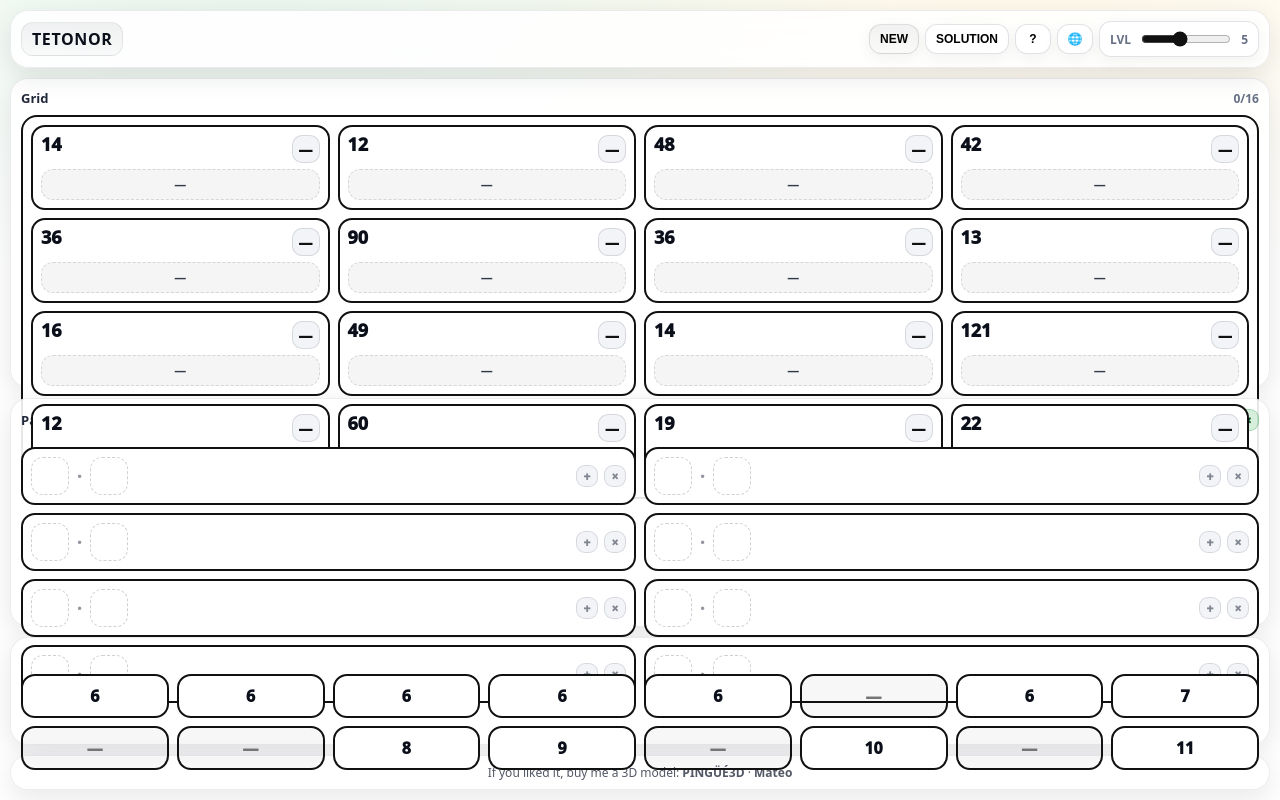
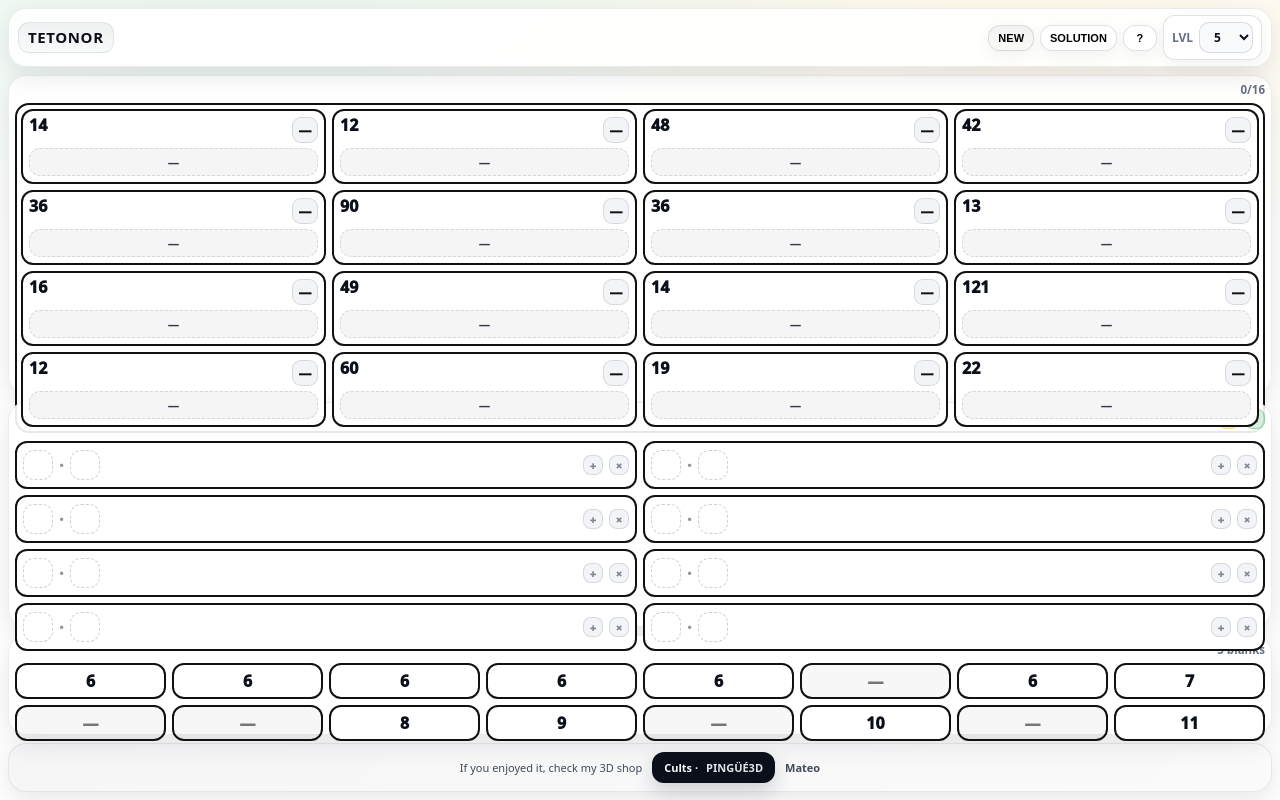
Before and after one commit to mateofoulkes-lab/tetonor, a plain HTML site: page index.html in a window 1280 px wide. Drawn offline with Linux system fonts and the light colour scheme.

Commit message:
Compact layout and refine win confetti

```diff
--- a/index.html
+++ b/index.html
@@ -51,16 +51,16 @@
       height:100svh;
       display:flex;
       flex-direction:column;
-      padding:10px;
-      gap:10px;
+      padding:8px;
+      gap:8px;
     }
 
     .topbar{
       display:flex;
       align-items:center;
       justify-content:space-between;
-      gap:10px;
-      padding:10px 10px;
+      gap:8px;
+      padding:6px 9px;
       border-radius: var(--r-lg);
       background: rgba(255,255,255,.85);
       backdrop-filter: blur(10px);
@@ -76,10 +76,10 @@
     .logo{
       font-weight:900;
       letter-spacing:.6px;
-      font-size:16px;
+      font-size:15px;
       line-height:1;
-      padding:8px 10px;
-      border-radius: 12px;
+      padding:7px 9px;
+      border-radius: 11px;
       background: linear-gradient(180deg, rgba(15,23,42,.06), rgba(15,23,42,.02));
       border:1px solid rgba(15,23,42,.08);
       white-space:nowrap;
@@ -109,9 +109,9 @@
       border:1px solid rgba(15,23,42,.12);
       background: #fff;
       border-radius: 12px;
-      padding:7px 10px;
+      padding:6px 9px;
       font-weight:800;
-      font-size:12px;
+      font-size:11px;
       cursor:pointer;
       box-shadow: 0 4px 16px rgba(15,23,42,.06);
       display:flex;
@@ -128,16 +128,16 @@
       background: linear-gradient(180deg, rgba(52,168,83,.12), rgba(52,168,83,.05));
     }
     .btn.icon{
-      padding:7px 9px;
-      width:36px;
+      padding:6px 8px;
+      width:34px;
       justify-content:center;
     }
 
     .difficulty{
       display:flex;
       align-items:center;
-      gap:8px;
-      padding:7px 10px;
+      gap:6px;
+      padding:6px 8px;
       border-radius: 12px;
       border:1px solid rgba(15,23,42,.12);
       background:#fff;
@@ -148,15 +148,20 @@
       user-select:none;
       white-space:nowrap;
     }
-    .difficulty input[type="range"]{
-      width:90px;
-      accent-color:#111;
+    .difficulty select{
+      border:1px solid rgba(15,23,42,.14);
+      border-radius:10px;
+      padding:5px 8px 5px 10px;
+      font:inherit;
+      font-weight:900;
+      color:#0b0f1a;
+      background:#f8fafc;
     }
 
     .main{
       display:flex;
       flex-direction:column;
-      gap:10px;
+      gap:8px;
       flex:1;
       min-height:0;
     }
@@ -167,32 +172,27 @@
       background: rgba(255,255,255,.9);
       border:1px solid rgba(15,23,42,.08);
       box-shadow: var(--shadow);
-      padding:10px;
+      padding:6px;
       min-height:0;
     }
     .panelHead{
       display:flex;
       align-items:center;
-      justify-content:space-between;
-      gap:10px;
-      margin-bottom:8px;
-    }
-    .panelHead .title{
-      font-weight:900;
-      font-size:13px;
-      color: rgba(15,23,42,.92);
+      justify-content:flex-end;
+      gap:8px;
+      margin-bottom:6px;
     }
     .panelHead .progress{
-      font-size:12px;
+      font-size:11.5px;
       color: var(--muted);
       font-weight:800;
     }
 
     .gridWrap{
       border:2px solid #111;
-      border-radius: 16px;
+      border-radius: 14px;
       background:#fff;
-      padding:8px;
+      padding:4px;
       min-height:0;
       overflow:hidden; /* default: sin scroll */
     }
@@ -203,21 +203,22 @@
     .grid{
       display:grid;
       grid-template-columns: repeat(4, 1fr);
-      gap:8px;
+      gap:6px;
     }
 
     .cell{
       border:2px solid #111;
-      border-radius: 14px;
+      border-radius: 12px;
       background:#fff;
-      padding:8px 8px;
-      min-height:74px;
+      padding:6px 6px;
+      min-height:60px;
       display:flex;
       flex-direction:column;
       justify-content:space-between;
-      gap:6px;
+      gap:5px;
       position:relative;
       user-select:none;
+      touch-action:none;
     }
 
     .cellTop{
@@ -228,17 +229,17 @@
     }
     .target{
       font-weight:1000;
-      font-size:18px;
+      font-size:16px;
       line-height:1;
     }
 
     .opPill{
-      width:28px; height:28px;
-      border-radius: 10px;
+      width:26px; height:26px;
+      border-radius: 9px;
       display:grid;
       place-items:center;
       font-weight:1000;
-      font-size:14px;
+      font-size:13px;
       border:1px solid rgba(15,23,42,.12);
       background: var(--chip);
       color:#111;
@@ -256,11 +257,11 @@
     }
 
     .expr{
-      font-size:12px;
+      font-size:11.5px;
       color: rgba(15,23,42,.85);
       font-weight:900;
-      padding:6px 8px;
-      border-radius: 12px;
+      padding:5px 7px;
+      border-radius: 11px;
       background: rgba(15,23,42,.04);
       border:1px dashed rgba(15,23,42,.14);
       min-height:28px;
@@ -271,7 +272,7 @@
     }
 
     .solLine{
-      font-size:11px;
+      font-size:10.5px;
       color: var(--muted);
       font-weight:800;
       display:none;
@@ -289,38 +290,39 @@
     .pairsWrap{
       display:flex;
       flex-direction:column;
-      gap:8px;
+      gap:6px;
       min-height:0;
     }
     .pairsGrid{
       display:grid;
       grid-template-columns: repeat(2, 1fr);
-      gap:8px;
+      gap:6px;
       min-height:0;
     }
     .pairCard{
       border:2px solid #111;
-      border-radius: 14px;
+      border-radius: 12px;
       background:#fff;
-      padding:8px;
+      padding:6px;
       display:flex;
       align-items:center;
       justify-content:space-between;
-      gap:8px;
+      gap:6px;
       user-select:none;
       position:relative;
-      min-height:58px;
+      min-height:48px;
+      touch-action:none;
     }
     .pairSlots{
       display:flex;
-      gap:8px;
+      gap:6px;
       align-items:center;
       flex:1;
       min-width:0;
     }
     .pairSlot{
-      width:38px; height:38px;
-      border-radius: 12px;
+      width:30px; height:30px;
+      border-radius: 11px;
       background: #fff;
       border:1px dashed rgba(15,23,42,.20);
       display:grid;
@@ -329,6 +331,7 @@
       color:#111;
       overflow:hidden;
       position:relative;
+      touch-action:none;
     }
     .pairSlot.filled{
       border-style:solid;
@@ -346,12 +349,12 @@
       flex:0 0 auto;
     }
     .mark{
-      width:22px;height:22px;
-      border-radius: 9px;
+      width:20px;height:20px;
+      border-radius: 8px;
       display:grid;
       place-items:center;
       font-weight:1000;
-      font-size:12px;
+      font-size:11px;
       border:1px solid rgba(15,23,42,.12);
       background: var(--chip);
       color: rgba(15,23,42,.5);
@@ -377,18 +380,19 @@
     .numsGrid{
       display:grid;
       grid-template-columns: repeat(8, 1fr);
-      gap:8px;
+      gap:6px;
     }
     .numTok{
       border:2px solid #111;
-      border-radius: 14px;
+      border-radius: 12px;
       background:#fff;
-      min-height:44px;
+      min-height:36px;
       display:grid;
       place-items:center;
       font-weight:1000;
       user-select:none;
       position:relative;
+      touch-action:none;
     }
     .numTok.used{
       opacity:.38;
@@ -496,13 +500,31 @@
     .footer{
       padding:8px 10px;
       border-radius: var(--r-lg);
-      background: rgba(255,255,255,.85);
+      background: linear-gradient(135deg, rgba(15,23,42,.04), rgba(15,23,42,.02));
       border:1px solid rgba(15,23,42,.08);
       box-shadow: var(--shadow);
-      font-size:12px;
-      color: rgba(15,23,42,.72);
+      font-size:11px;
+      color: rgba(15,23,42,.78);
       text-align:center;
-    }
+      display:flex;
+      align-items:center;
+      justify-content:center;
+      gap:10px;
+      flex-wrap:wrap;
+    }
+    .footer .pill{
+      display:inline-flex;
+      align-items:center;
+      gap:8px;
+      padding:8px 12px;
+      border-radius:12px;
+      background:#0b0f1a;
+      color:#f8fafc;
+      text-decoration:none;
+      box-shadow: 0 8px 20px rgba(15,23,42,.18);
+      font-weight:900;
+    }
+    .footer .pill span{ opacity:.9; font-weight:700; }
 
     /* Confetti canvas */
     #confetti{
@@ -531,12 +553,10 @@
         <button class="btn primary" id="btnNew">NUEVO</button>
         <button class="btn" id="btnReveal">SOLUCIÓN</button>
         <button class="btn icon" id="btnHelp" title="Help">?</button>
-        <button class="btn icon" id="btnLang" title="Language">🌐</button>
 
         <div class="difficulty" title="Dificultad">
-          <span id="diffLabel">DIF</span>
-          <input id="diffRange" type="range" min="0" max="12" step="1" value="5">
-          <span id="diffVal">5</span>
+          <label for="diffSelect" id="diffLabel">DIF</label>
+          <select id="diffSelect" aria-label="Difficulty"></select>
         </div>
       </div>
     </div>
@@ -545,7 +565,6 @@
       <!-- GRID -->
       <div class="panel">
         <div class="panelHead">
-          <div class="title" id="gridTitle">Grilla</div>
           <div class="progress" id="progressText">0/16</div>
         </div>
 
@@ -557,8 +576,7 @@
       <!-- PAIRS -->
       <div class="panel pairsWrap">
         <div class="panelHead">
-          <div class="title" id="pairsTitle">Pares</div>
-          <div class="progress" style="display:flex; gap:8px; align-items:center;">
+          <div class="progress" style="display:flex; gap:6px; align-items:center;">
             <span class="mark add on">+</span>
             <span class="mark mul on">×</span>
           </div>
@@ -570,16 +588,13 @@
       <!-- NUMBERS -->
       <div class="panel">
         <div class="panelHead">
-          <div class="title" id="numsTitle">Números</div>
           <div class="progress" id="numsHint"></div>
         </div>
         <div class="numsGrid" id="numsGrid"></div>
       </div>
     </div>
 
-    <div class="footer" id="footer">
-      Si te gustó comprame un modelito 3d: <b>PINGÜÉ3D</b> · <b>Mateo</b>
-    </div>
+    <div class="footer" id="footer"></div>
   </div>
 
   <div class="ghost" id="ghost"></div>
@@ -642,7 +657,7 @@
         toastStripOrder:"La pool debe estar ordenada (ascendente).",
         toastMissing:"Falta completar cosas.",
         toastWin:"¡Perfecto!",
-        footer:`Si te gustó comprame un modelito 3d: <a href="https://cults3d.com/es/usuarios/PINGUE3D/modelos-3d"> <b>PINGUE3D</b> </a> · <b>Mateo</b>`
+        footer:`<span>Si te gustó, visitá mi tienda 3D</span><a class="pill" href="https://cults3d.com/es/usuarios/PINGUE3D/modelos-3d" target="_blank" rel="noreferrer noopener">Cults · <span>PINGÜÉ3D</span></a><span><b>Mateo</b></span>`
       },
       en: {
         new:"NEW",
@@ -680,7 +695,7 @@
         toastStripOrder:"The pool must be ascending.",
         toastMissing:"Something is missing.",
         toastWin:"Perfect!",
-        footer:`If you liked it, buy me a 3D model: <b>PINGÜÉ3D</b> · <b>Mateo</b>`
+        footer:`<span>If you enjoyed it, check my 3D shop</span><a class="pill" href="https://cults3d.com/en/users/PINGUE3D/3d-models" target="_blank" rel="noreferrer noopener">Cults · <span>PINGÜÉ3D</span></a><span><b>Mateo</b></span>`
       }
     };
 
@@ -705,10 +720,8 @@
     const btnNew = document.getElementById("btnNew");
     const btnReveal = document.getElementById("btnReveal");
     const btnHelp = document.getElementById("btnHelp");
-    const btnLang = document.getElementById("btnLang");
-
-    const diffRange = document.getElementById("diffRange");
-    const diffVal = document.getElementById("diffVal");
+
+    const diffSelect = document.getElementById("diffSelect");
     const diffLabel = document.getElementById("diffLabel");
 
     const back = document.getElementById("back");
@@ -721,6 +734,7 @@
     const toastEl = document.getElementById("toast");
 
     let reveal = false;
+    let hasWon = false;
 
     const S = {
       difficulty: 5, // cantidad de huecos (0 = más fácil)
@@ -734,6 +748,13 @@
       solution: { fullStrip:[], solPairs:[], cells:[] }
     };
 
+    for(let i=0;i<=12;i++){
+      const opt = document.createElement("option");
+      opt.value = String(i);
+      opt.textContent = String(i);
+      diffSelect.appendChild(opt);
+    }
+
     function randInt(min,max){ return Math.floor(Math.random()*(max-min+1))+min; }
     function shuffle(arr){
       for(let i=arr.length-1;i>0;i--){
@@ -803,6 +824,7 @@
       S.grid  = Array.from({length:16}, ()=>({cardId:null, op:null}));
 
       reveal = false;
+      hasWon = false;
       btnReveal.classList.remove("toggleOn");
 
       renderAll();
@@ -896,20 +918,18 @@
     }
 
     function applyTexts(){
+      document.documentElement.setAttribute("lang", LANG);
       btnNew.textContent = t("new");
       btnReveal.textContent = t("sol");
       btnHelp.title = t("help");
       helpTitle.textContent = t("help");
       helpBody.innerHTML = t("helpBody");
 
-      document.getElementById("gridTitle").textContent = t("grid");
-      document.getElementById("pairsTitle").textContent = t("pairs");
-      document.getElementById("numsTitle").textContent = t("nums");
-
       miniHint.textContent = t("hint");
 
       diffLabel.textContent = t("diff");
       document.querySelector(".difficulty").title = t("diffTip");
+      diffSelect.value = String(S.difficulty);
 
       footer.innerHTML = I18N[LANG].footer;
       numsHint.textContent = t("numsHint", S.difficulty);
@@ -1149,24 +1169,28 @@
       // 1) blanks filled
       for(let i=0;i<16;i++){
         if(S.strip[i].isBlank && stripValueAt(i)===null){
+          hasWon = false;
           if(showToasts) toast(t("toastMissing"));
           return false;
         }
       }
       // 2) strip ascending
       if(!orderOK()){
+        hasWon = false;
         if(showToasts) toast(t("toastStripOrder"));
         return false;
       }
       // 3) pair cards full (16 slots)
       const filledPairSlots = S.cards.reduce((acc,c)=> acc + (c.a!==null?1:0) + (c.b!==null?1:0), 0);
       if(filledPairSlots < 16){
+        hasWon = false;
         if(showToasts) toast(t("needFill"));
         return false;
       }
       // 4) grid complete
       const filledGrid = S.grid.filter(g=>g.cardId!==null && g.op!==null).length;
       if(filledGrid < 16){
+        hasWon = false;
         if(showToasts) toast(t("toastMissing"));
         return false;
       }
@@ -1175,6 +1199,7 @@
         const target = S.solution.cells[i].target;
         const computed = gridComputed(i);
         if(computed !== target){
+          hasWon = false;
           if(showToasts) toast(t("statusErr"));
           return false;
         }
@@ -1183,6 +1208,7 @@
       const usage = cardUsage();
       const okUsage = usage.every(u=>u.add===1 && u.mul===1);
       if(!okUsage){
+        hasWon = false;
         if(showToasts) toast(t("statusErr"));
         return false;
       }
@@ -1190,7 +1216,10 @@
       // WIN
       setStatus(t("statusWin"));
       if(showToasts) toast(t("toastWin"));
-      confettiBurst();
+      if(!hasWon){
+        confettiBurst();
+        hasWon = true;
+      }
       return true;
     }
 
@@ -1226,18 +1255,12 @@
     back.addEventListener("click", (e)=>{ if(e.target===back) closeModal(); });
     document.addEventListener("keydown",(e)=>{ if(e.key==="Escape") closeModal(); });
 
-    btnLang.addEventListener("click", ()=>{
-      LANG = (LANG==="es") ? "en" : "es";
-      renderAll();
-    });
-
     // Dificultad “al revés”: 0 = 0 huecos (más fácil)
-    diffRange.addEventListener("input", ()=>{
-      S.difficulty = parseInt(diffRange.value,10);
-      diffVal.textContent = String(S.difficulty);
+    diffSelect.addEventListener("input", ()=>{
+      S.difficulty = parseInt(diffSelect.value,10);
       numsHint.textContent = t("numsHint", S.difficulty);
     });
-    diffRange.addEventListener("change", ()=>{
+    diffSelect.addEventListener("change", ()=>{
       // al cambiar dificultad, generamos puzzle nuevo
       newGame();
     });
@@ -1268,6 +1291,10 @@
         const v = stripValueAt(stripIdx);
         if(v===null){ return; }
         if(stripTokenUsed(stripIdx)){ return; }
+
+        if(tok.setPointerCapture){
+          try{ tok.setPointerCapture(e.pointerId); }catch(err){}
+        }
 
         // Allow editing: if it's an input and user just taps, don't drag.
         // We'll only start drag if movement threshold is exceeded.
@@ -1297,9 +1324,10 @@
           }
         }
 
-        function onUp(ev){
-          window.removeEventListener("pointermove", onMove, {passive:false});
-          window.removeEventListener("pointerup", onUp);
+        function endDrag(ev){
+          window.removeEventListener("pointermove", onMove);
+          window.removeEventListener("pointerup", endDrag);
+          window.removeEventListener("pointercancel", endDrag);
           if(drag){
             const p = point(ev);
             performDrop(p.x, p.y);
@@ -1308,7 +1336,8 @@
         }
 
         window.addEventListener("pointermove", onMove, {passive:false});
-        window.addEventListener("pointerup", onUp);
+        window.addEventListener("pointerup", endDrag);
+        window.addEventListener("pointercancel", endDrag);
       });
 
       // Desktop HTML5 drag (fallback)
@@ -1342,6 +1371,10 @@
 
       card.addEventListener("pointerdown",(e)=>{
         if(!cardReady(cardId)) return;
+
+        if(card.setPointerCapture){
+          try{ card.setPointerCapture(e.pointerId); }catch(err){}
+        }
 
         const start = { ...point(e) };
         let moved = false;
@@ -1363,9 +1396,10 @@
             ev.preventDefault();
           }
         }
-        function onUp(ev){
-          window.removeEventListener("pointermove", onMove, {passive:false});
-          window.removeEventListener("pointerup", onUp);
+        function endDrag(ev){
+          window.removeEventListener("pointermove", onMove);
+          window.removeEventListener("pointerup", endDrag);
+          window.removeEventListener("pointercancel", endDrag);
           if(drag){
             const p = point(ev);
             performDrop(p.x, p.y);
@@ -1374,7 +1408,8 @@
         }
 
         window.addEventListener("pointermove", onMove, {passive:false});
-        window.addEventListener("pointerup", onUp);
+        window.addEventListener("pointerup", endDrag);
+        window.addEventListener("pointercancel", endDrag);
       });
 
       // HTML5 fallback
@@ -1619,7 +1654,6 @@
     // =========================================================
     // Boot
     // =========================================================
-    diffVal.textContent = String(S.difficulty);
     newGame();
   </script>
 </body>
```
